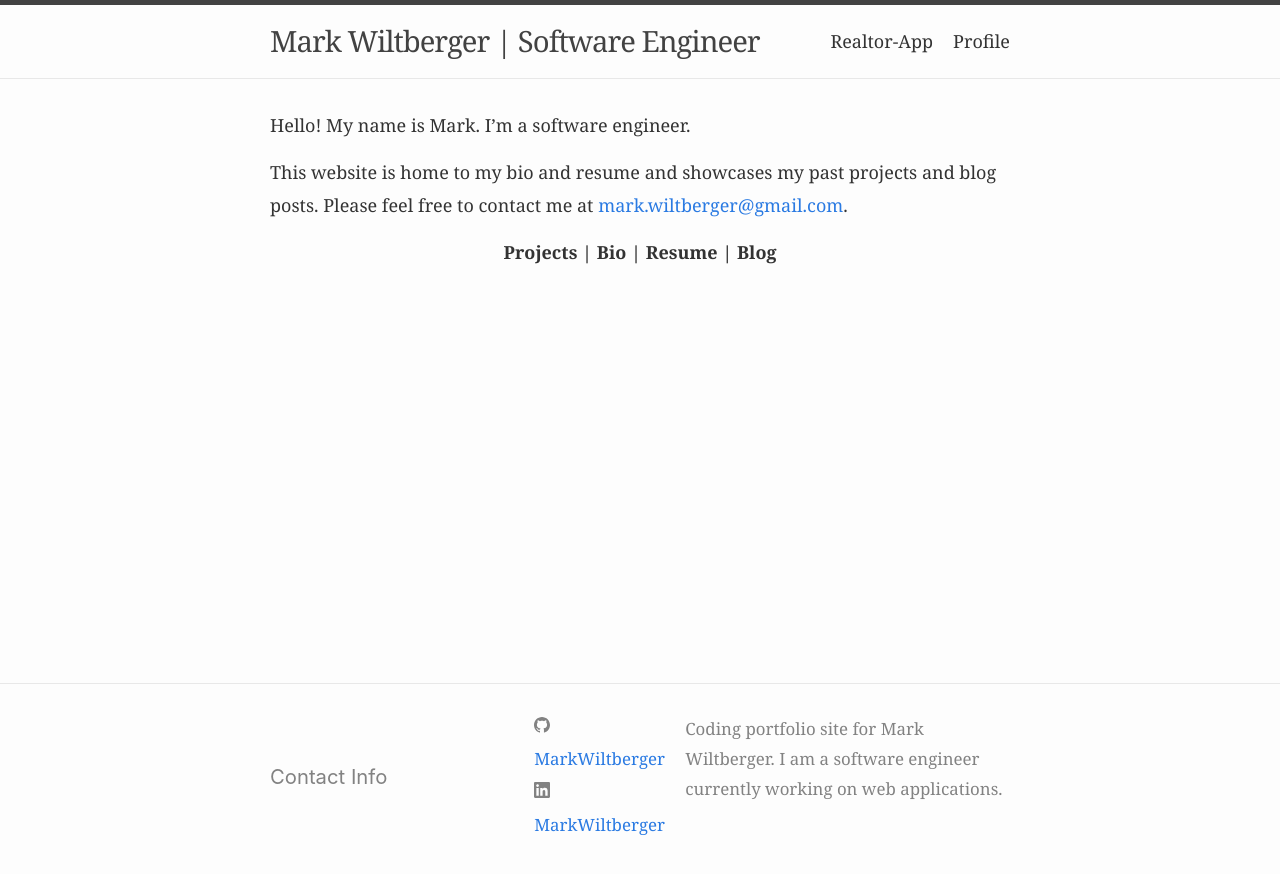
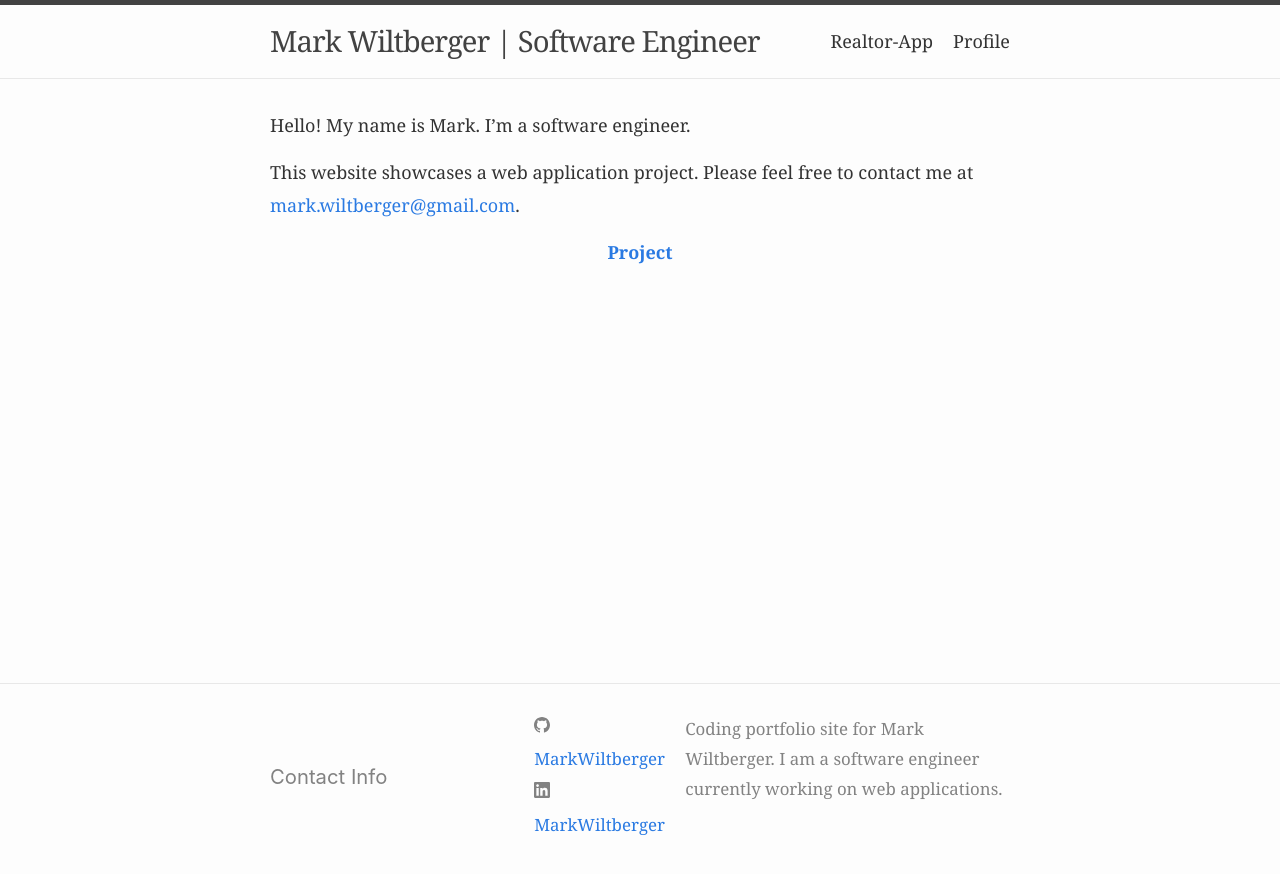
Before and after one commit to MarkWiltberger/markwiltberger.github.io, a Jekyll site: the page built from docs/index.md, in a window 1280 px wide. Shown: the top 874 px of the page. Built offline with Jekyll 4.4.1, drawn with Linux system fonts in a browser that asks for light colours.

Commit message:
make changes to content to match available pages

```diff
--- a/docs/index.md
+++ b/docs/index.md
@@ -9,6 +9,6 @@ layout: home
 
 Hello! My name is Mark. I'm a software engineer.
 
-This website is home to my bio and resume and showcases my past projects and blog posts. Please feel free to contact me at <a href="mailto:mark.wiltberger@gmail.com">mark.wiltberger@gmail.com</a>.
+This website showcases a web application project. Please feel free to contact me at <a href="mailto:mark.wiltberger@gmail.com">mark.wiltberger@gmail.com</a>.
 
-<div style="display: flex; justify-content: center; align-items: center;"> <span style="font-weight: bold;">Projects | Bio | Resume | Blog</span> </div>
+<div style="display: flex; justify-content: center; align-items: center;"> <span style="font-weight: bold;"><a href="pages/project">Project</a></span> </div>
```
